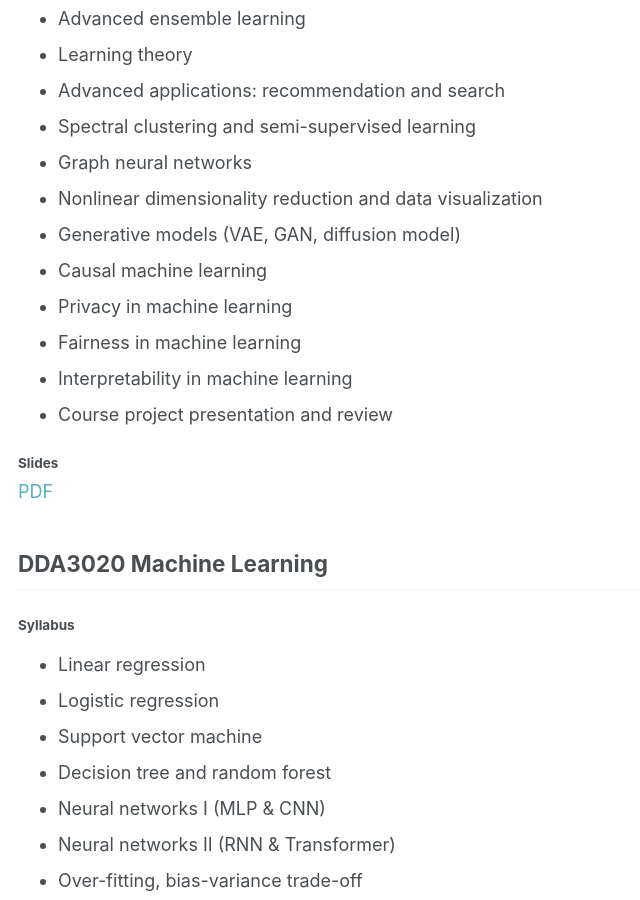
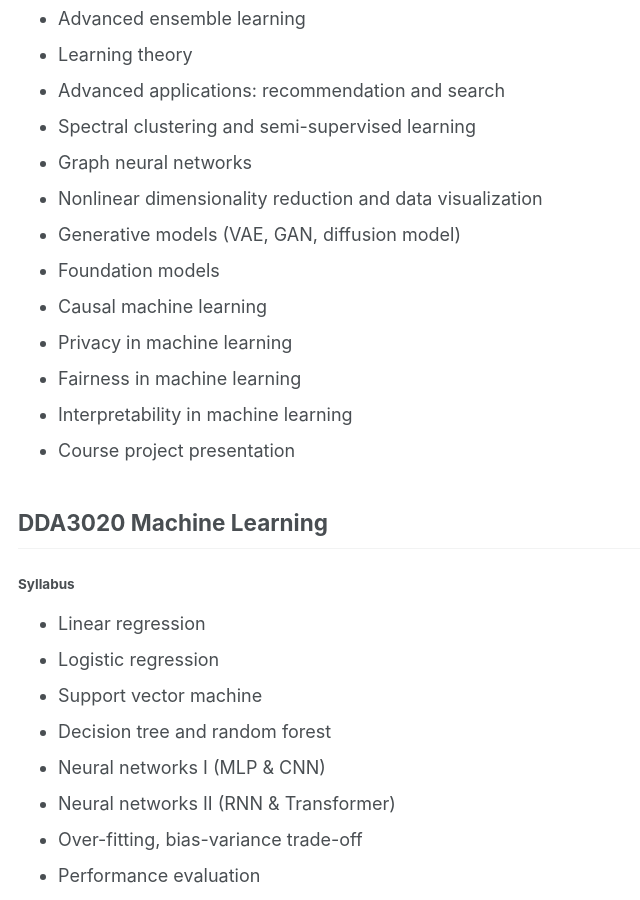
Before and after one commit to jicongfan/jicongfan.github.io, a Jekyll site: the page built from _pages/teaching.md, in a window 1280 px wide and 900 px high, scrolled down 414 px. Shown: the whole window, without its empty margins (0-640 px from the left). Built offline with Jekyll 4.4.1, drawn with Linux system fonts in a browser that asks for light colours.

Commit message:
Update teaching.md

```diff
--- a/_pages/teaching.md
+++ b/_pages/teaching.md
@@ -16,14 +16,17 @@
    * Graph neural networks
    * Nonlinear dimensionality reduction and data visualization
    * Generative models (VAE, GAN, diffusion model)
+   * Foundation models
    * Causal machine learning
    * Privacy in machine learning
    * Fairness in machine learning
    * Interpretability in machine learning
-   * Course project presentation and review
+   * Course project presentation
 
+<!--
 #### Slides
 <a href="https://github.com/jicongfan/DDA4210-Advanced-Machine-Learning">PDF</a>
+-->
 
 ## DDA3020 Machine Learning
 #### Syllabus
```
